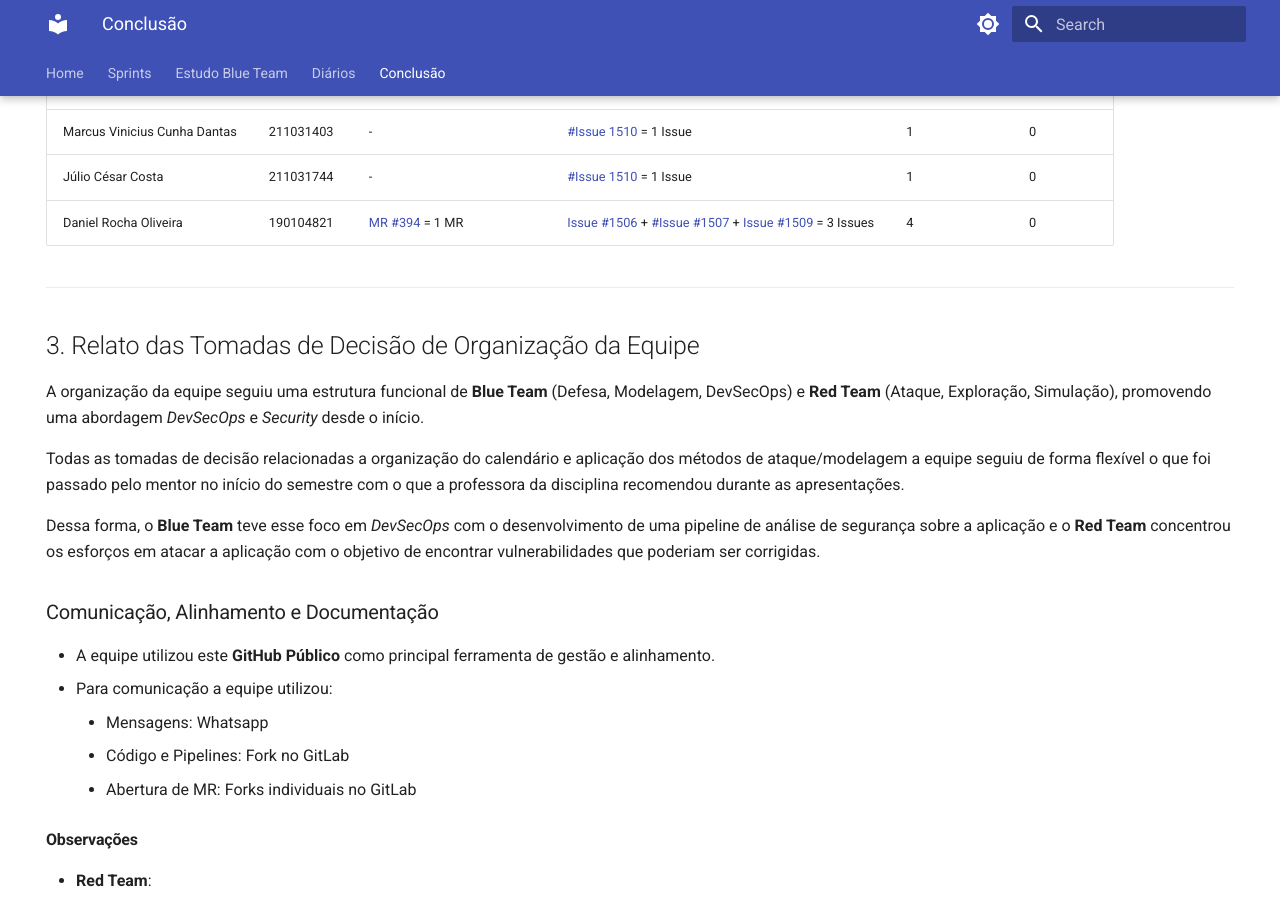
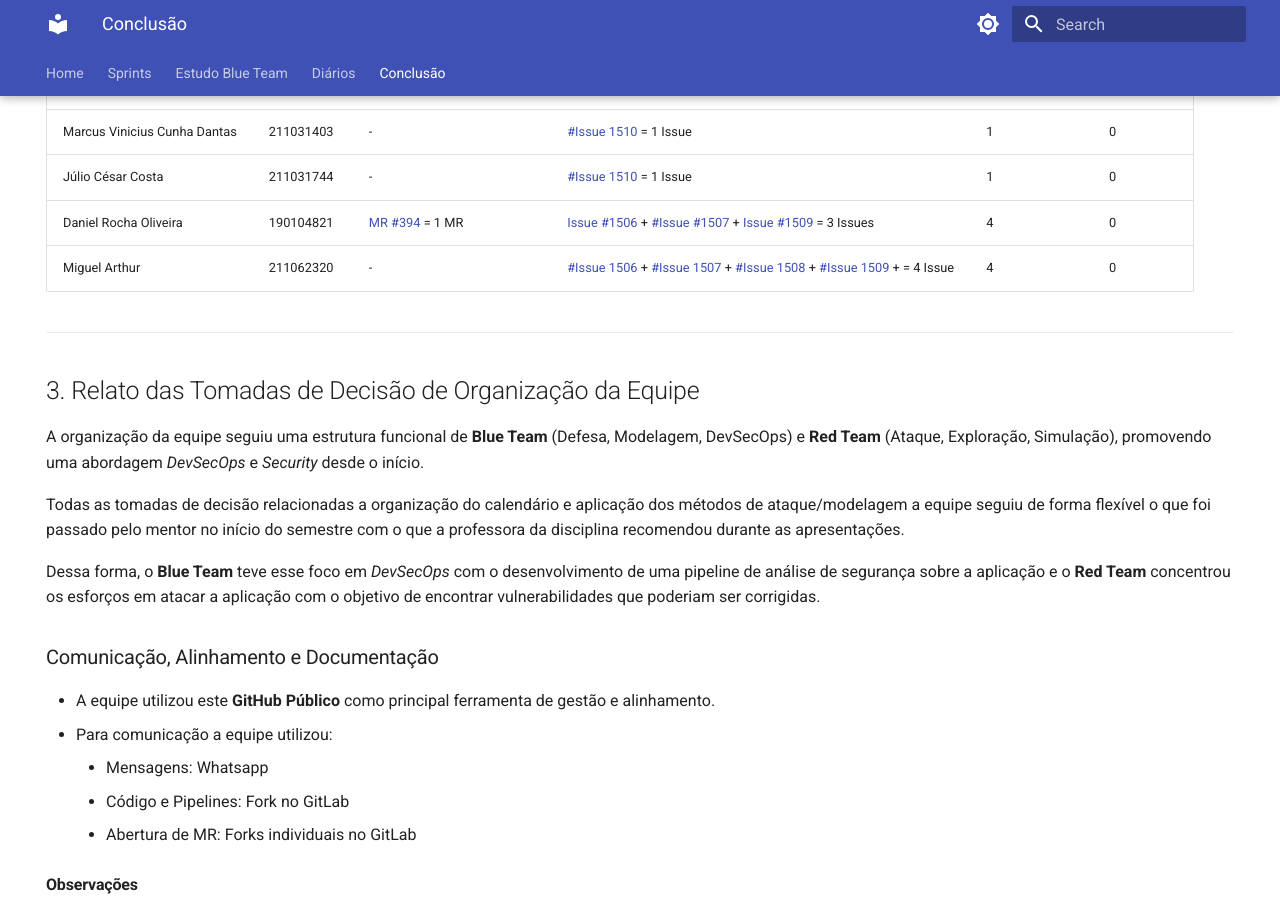
Before and after one commit to unbyytes/GCES, an MkDocs documentation site: the page built from docs/final.md, in a window 1280 px wide and 900 px high, scrolled down 1781 px. Built offline with MkDocs 1.6.1 and Material for MkDocs 9.7.7, drawn with Linux system fonts in a browser that asks for light colours.

Commit message:
Add Miguel Arthur's contributions to final.md

```diff
--- a/docs/final.md
+++ b/docs/final.md
@@ -45,6 +45,8 @@ A equipe (Blue e Red Team) trabalhou para estabelecer um ambiente de desenvolvim
 | Marcus Vinicius Cunha Dantas | 211031403 | - | [#Issue 1510](https://gitlab.com/pencillabs/ej/ej-application/-/issues/1510) = 1 Issue | 1 | 0 |
 | Júlio César Costa | 211031744 | - | [#Issue 1510](https://gitlab.com/pencillabs/ej/ej-application/-/issues/1510) = 1 Issue | 1 | 0 |
 | Daniel Rocha Oliveira | 190104821 | [MR #394](https://gitlab.com/pencillabs/ej/ej-application/-/merge_requests/394) = 1 MR | [Issue #1506](https://gitlab.com/pencillabs/ej/ej-application/-/issues/1506) + [#Issue #1507](https://gitlab.com/pencillabs/ej/ej-application/-/issues/1507) + [Issue #1509](https://gitlab.com/pencillabs/ej/ej-application/-/issues/1509) = 3 Issues | 4 | 0 |
+| Miguel Arthur | 211062320 | - | [#Issue 1506](https://gitlab.com/pencillabs/ej/ej-application/-/issues/1506) + [#Issue 1507](https://gitlab.com/pencillabs/ej/ej-application/-/issues/1507) + [#Issue 1508](https://gitlab.com/pencillabs/ej/ej-application/-/issues/1508) + [#Issue 1509](https://gitlab.com/pencillabs/ej/ej-application/-/issues/1509) + = 4 Issue | 4 | 0 |
+
 
 ---
 
```
